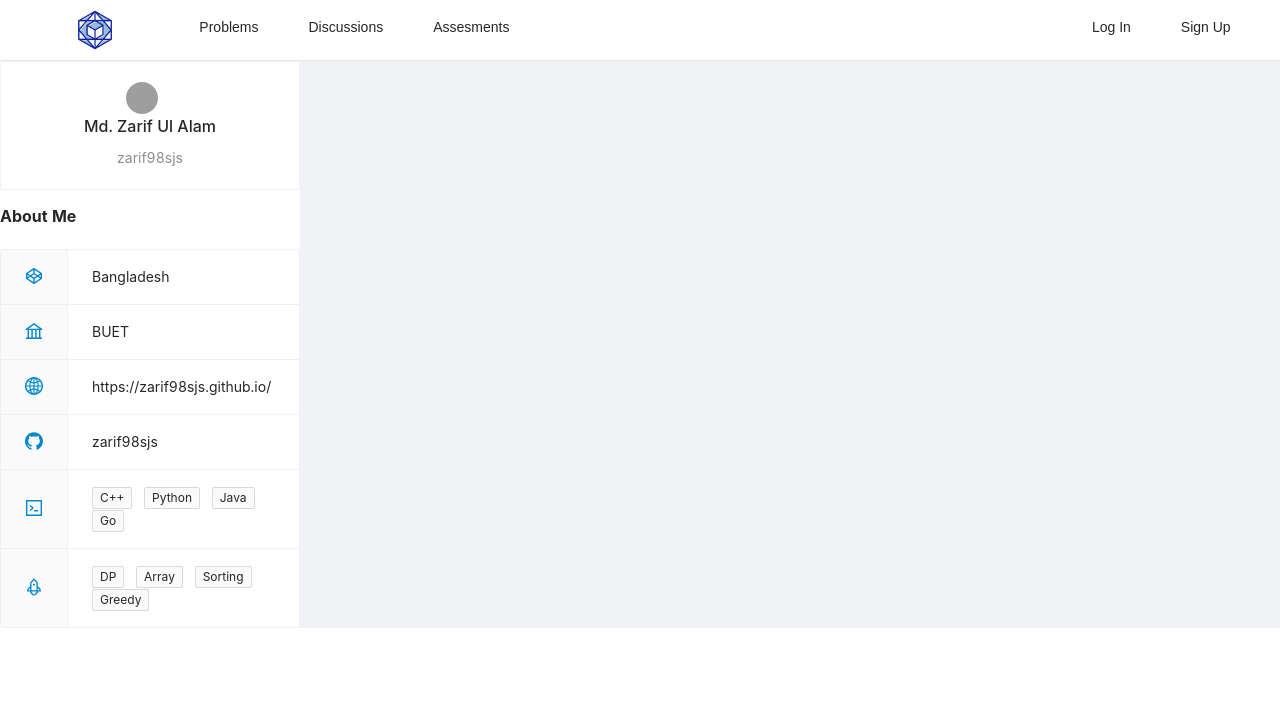
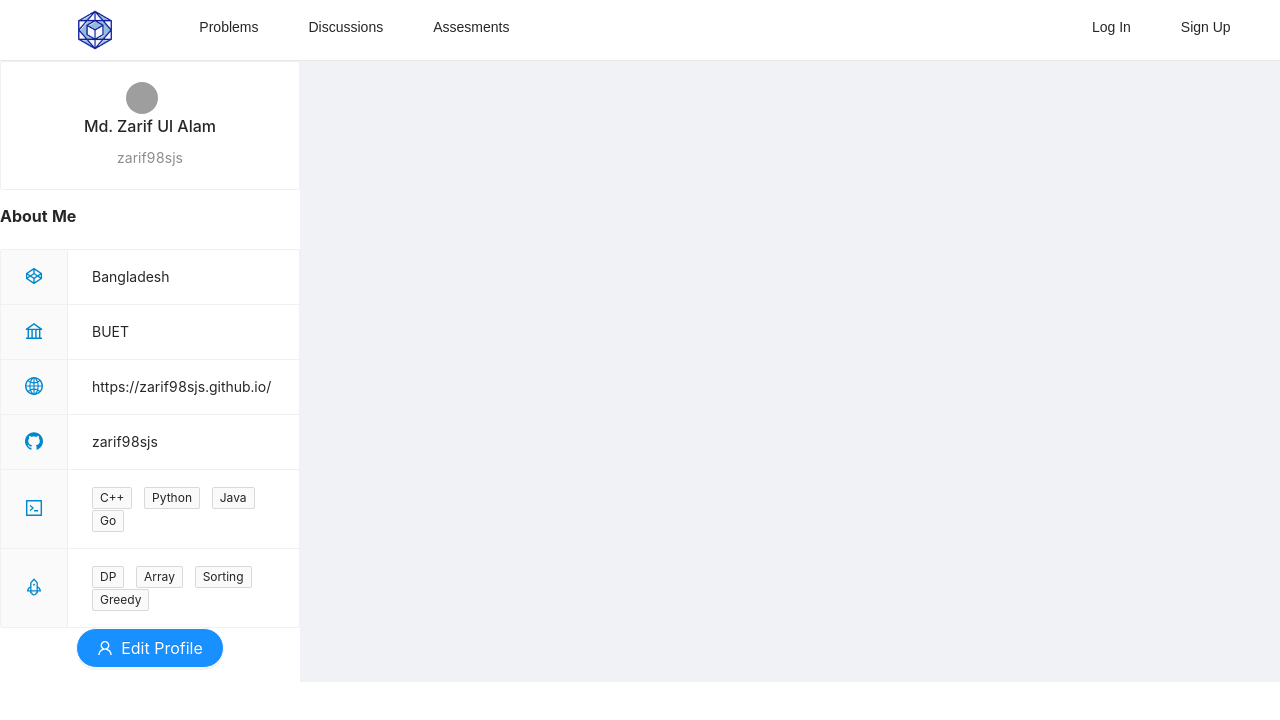
Before and after one commit to zarif98sjs/IntDesk-frontend, a React (Create React App) app in the folder intdesk_frontend/: page /profile in a window 1280 px wide. Shown: the top 720 px of the page. Built offline with nearby package versions, Linux system fonts and the light colour scheme; grey boxes are pictures that could not be loaded.

Commit message:
`buttons` fixed :hammer:

```diff
--- a/intdesk_frontend/src/Questions.js
+++ b/intdesk_frontend/src/Questions.js
@@ -1,4 +1,5 @@
 
+import { PlusOutlined } from "@ant-design/icons";
 import { Button, Input, Select, Space, Table, Tag, Typography } from "antd";
 import axios from "axios";
 import React, { useEffect, useState } from 'react';
@@ -98,7 +99,6 @@ const { Search } = Input;
             if (ara[i].user !== null) {
               ara[i].name = ara[i].user.username;
 
-
               // if not present
               if (!tempUserNames.includes(ara[i].user.username)) {
                 tempUserNames.push(ara[i].user.username);
@@ -116,6 +116,7 @@ const { Search } = Input;
               }
             }
           }
+
           setDiscussions(ara);
           setDiscussionsTemp(ara);
           setTags(tempTags);
@@ -137,6 +138,7 @@ const { Search } = Input;
       fetchDiscussions();
     }, []);
 
+    // SEARCH by title and tags
     const onChange= (e) => {
       console.log(e.target.value);
       let value = e.target.value;
@@ -217,8 +219,10 @@ const { Search } = Input;
                   onChange={onChange}
                   enterButton
                 />
-                <Button type="primary" id='button_new' href="/question/new">New</Button>
+
                 </Space>
+
+                <Button type="primary" href="/question/new" shape="round" icon={<PlusOutlined />} size="large" style={{float:'left', margin:'0px 10%'}}>New</Button>
 
 
 
--- a/intdesk_frontend/src/profile.js
+++ b/intdesk_frontend/src/profile.js
@@ -1,5 +1,5 @@
 import { BankOutlined, CodeOutlined, CodepenOutlined, GithubOutlined, GlobalOutlined, LaptopOutlined, NotificationOutlined, RocketOutlined, UserOutlined } from '@ant-design/icons';
-import { Avatar, Card, Descriptions, Layout, Tag, Tooltip } from 'antd';
+import { Avatar, Button, Card, Descriptions, Layout, Tag, Tooltip } from 'antd';
 
 import React from 'react';
 import Navbar from "./navbar";
@@ -61,6 +61,9 @@ function Profile() {
             <Descriptions.Item label=<Tooltip title='Language'><CodeOutlined style={{ fontSize: '18px', color: '#08c' }} /></Tooltip>  span={3}><Tag>C++</Tag> <Tag>Python</Tag> <Tag>Java</Tag> <Tag>Go</Tag></Descriptions.Item>
             <Descriptions.Item label=<Tooltip title='Skills'><RocketOutlined style={{ fontSize: '18px', color: '#08c' }} /></Tooltip>  span={3}><Tag>DP</Tag> <Tag>Array</Tag> <Tag>Sorting</Tag> <Tag>Greedy</Tag></Descriptions.Item>
         </Descriptions>
+        <p align="center">
+        <Button type="primary" shape="round" icon={<UserOutlined />} size="large" style={{marginTop:'10px 10px 10px 10px'}}> Edit Profile</Button>
+        </p>
       </Sider>
       </Layout>
 
```
